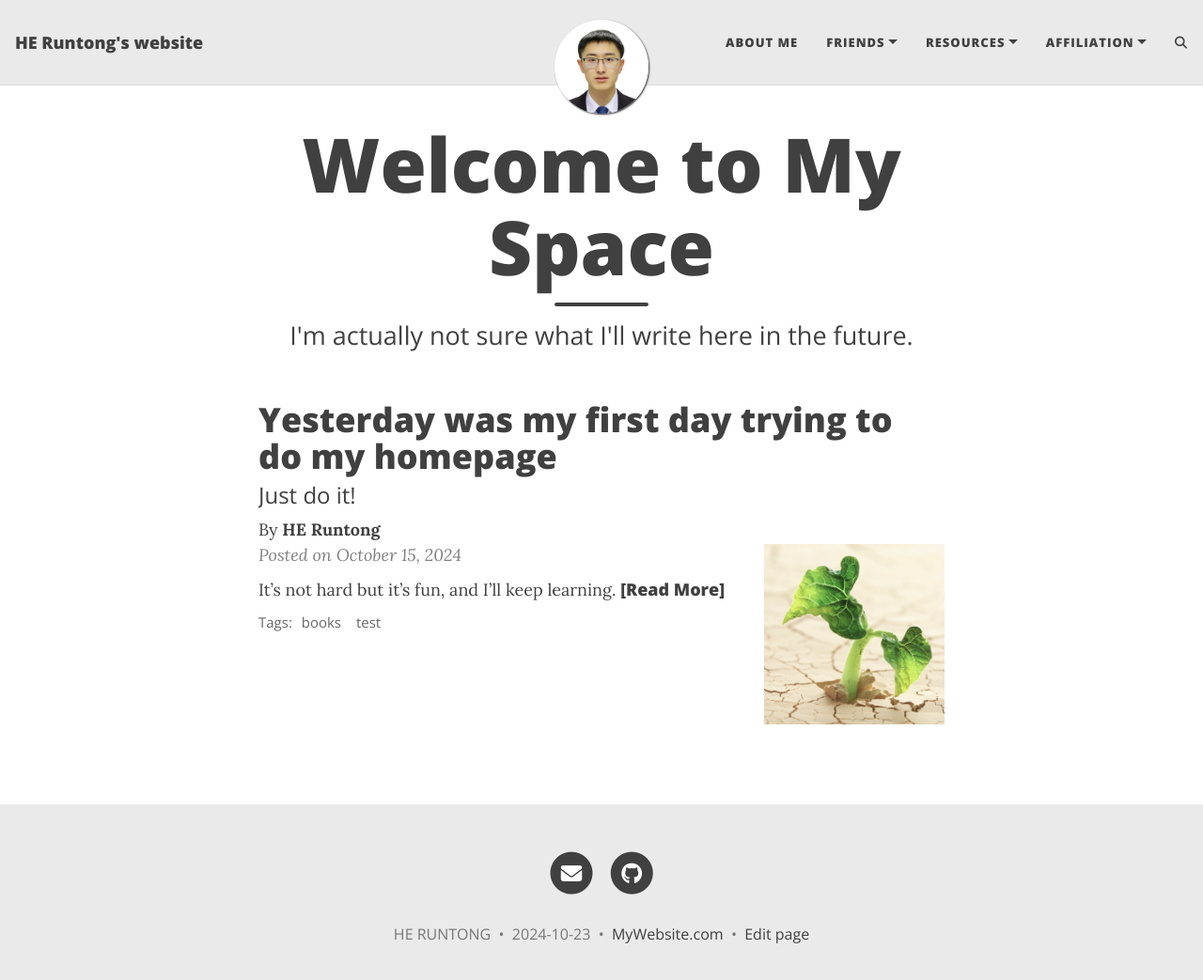
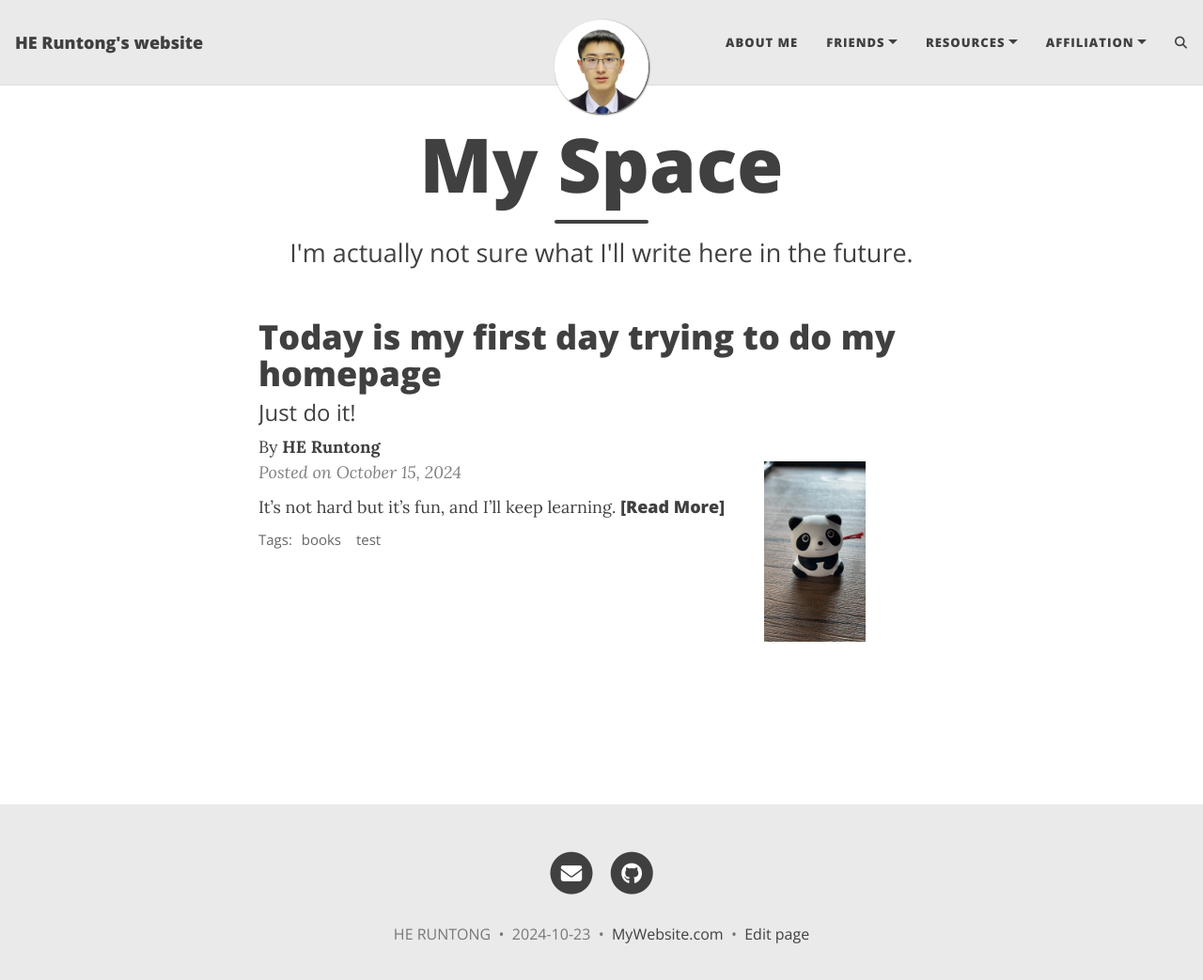
Before and after one commit to Runturn/MyPage, a Jekyll site: the page built from index.html, in a window 1280 px wide and 1056 px high. Shown: the top 1043 px of the window at 94% size. Built offline with Jekyll 4.4.1, drawn with Linux system fonts in a browser that asks for light colours; the list of posts is cut into pages by our own code; comment, search, counter and statistics services are not loaded.

Commit message:
update posts

```diff
--- a/_config.yml
+++ b/_config.yml
@@ -25,7 +25,7 @@ navbar-links:
     - Hui Shan: "https://huiishan99.github.io/web-blog/"
     - Cai Ni:
   Resources:
-    - Dive into Deep Learning，D2L.ai: "https://github.com/d2l-ai/d2l-zh/"
+    - Dive into Deep Learning: "https://github.com/d2l-ai/d2l-zh/"
     - CS-Books: "https://github.com/forthespada/CS-Books/"
   Affiliation:
     - Lab Homepage: "https://sulab-sever.u-aizu.ac.jp/"
--- a/_posts/2024-10-15-firstBlog.md
+++ b/_posts/2024-10-15-firstBlog.md
@@ -1,12 +1,13 @@
 ---
 layout: post
-title: Yesterday was my first day trying to do my homepage
+title: Today is my first day trying to do my homepage
 subtitle: Just do it!
 cover-img: /assets/img/path.jpg
-thumbnail-img: /assets/img/thumb.png
+thumbnail-img: /assets/img/Panda.png
 share-img: /assets/img/path.jpg
 tags: [books, test]
 author: HE Runtong
+
 ---
 
 It's not hard but it's fun, and I'll keep learning.
--- a/index.html
+++ b/index.html
@@ -1,5 +1,5 @@
 ---
 layout: home
-title: Welcome to My Space
+title: My Space
 subtitle: I'm actually not sure what I'll write here in the future.
 ---
```
Also changed, not shown: aboutme.md (+3 -2 lines), assets/img/Panda.png (added).
